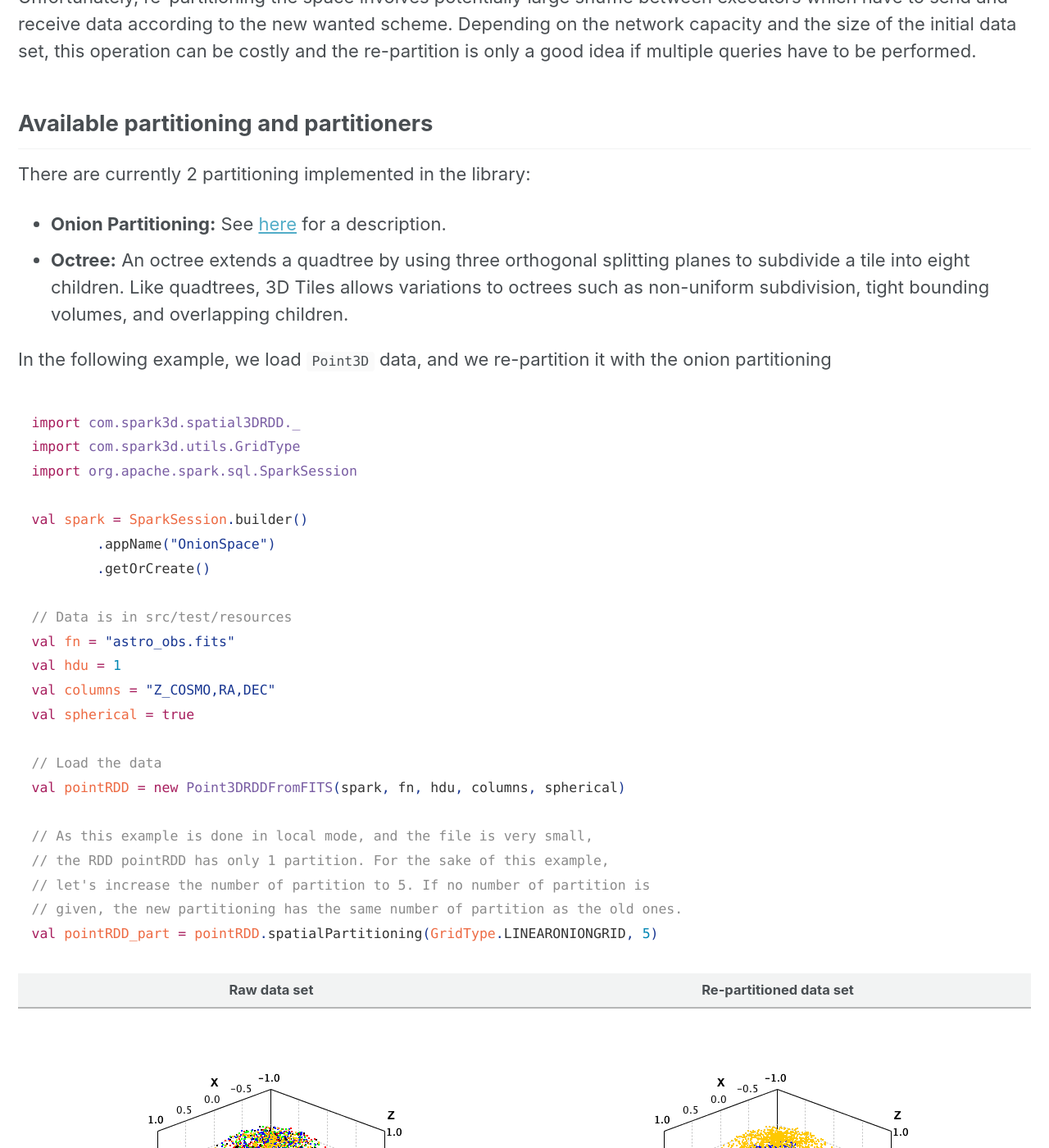
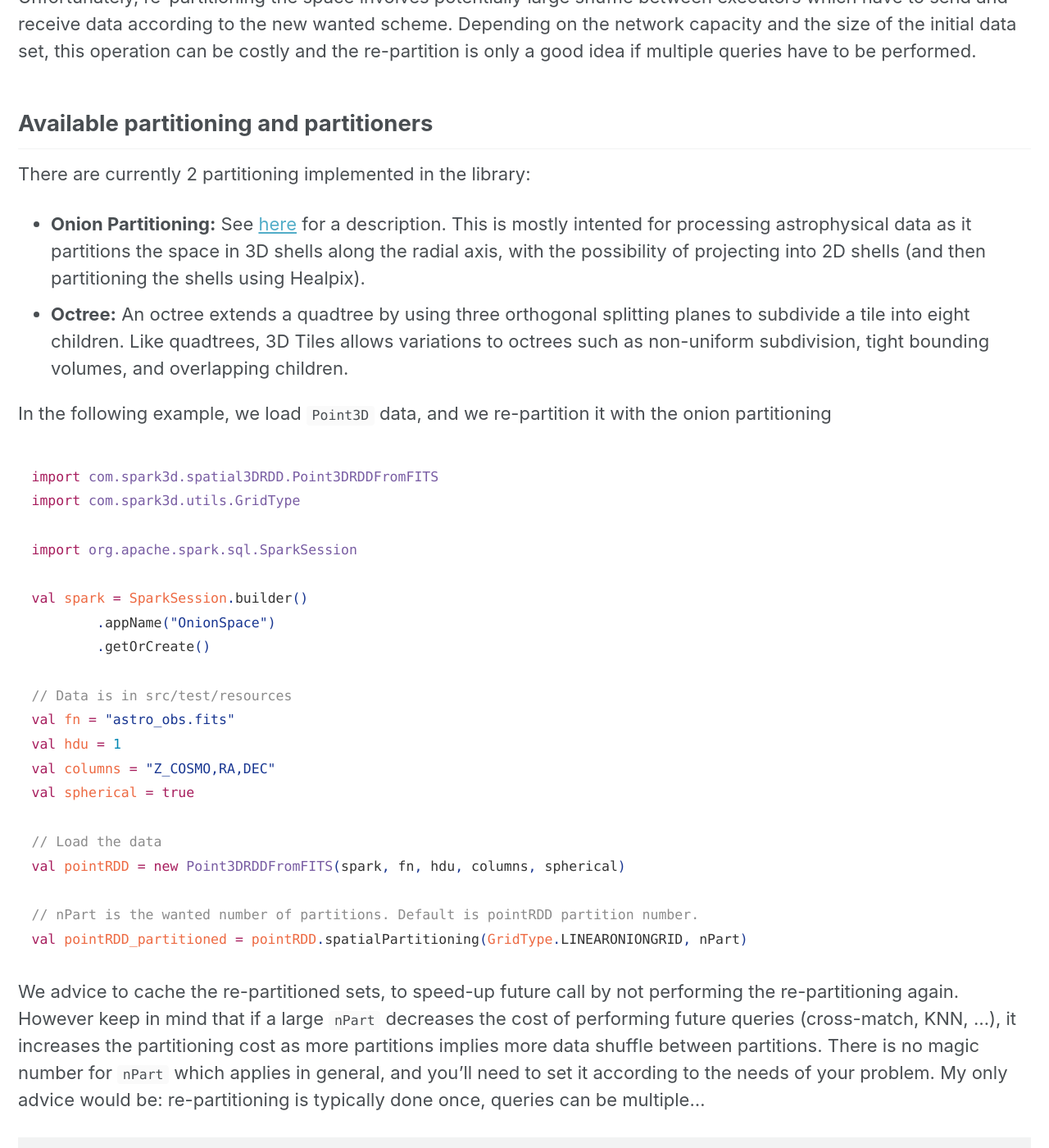
Before and after one commit to astrolabsoftware/spark3D, a Jekyll site: the page built from docs/03_partitioning.md, in a window 1280 px wide and 1400 px high, scrolled down 416 px. Shown: the whole window at 82% size. Built offline with Jekyll 4.4.1, drawn with Linux system fonts in a browser that asks for light colours; nearby versions of some CDN libraries.

Commit message:
Update tuto 2 & 3

````diff
--- a/docs/03_partitioning.md
+++ b/docs/03_partitioning.md
@@ -17,14 +17,15 @@ Unfortunately, re-partitioning the space involves potentially large shuffle betw
 
 There are currently 2 partitioning implemented in the library:
 
-- **Onion Partitioning:** See [here](https://github.com/JulienPeloton/spark3D/issues/11) for a description.
+- **Onion Partitioning:** See [here](https://github.com/JulienPeloton/spark3D/issues/11) for a description. This is mostly intented for processing astrophysical data as it partitions the space in 3D shells along the radial axis, with the possibility of projecting into 2D shells (and then partitioning the shells using Healpix).
 - **Octree:** An octree extends a quadtree by using three orthogonal splitting planes to subdivide a tile into eight children. Like quadtrees, 3D Tiles allows variations to octrees such as non-uniform subdivision, tight bounding volumes, and overlapping children.
 
 In the following example, we load `Point3D` data, and we re-partition it with the onion partitioning
 
 ```scala
-import com.spark3d.spatial3DRDD._
+import com.spark3d.spatial3DRDD.Point3DRDDFromFITS
 import com.spark3d.utils.GridType
+
 import org.apache.spark.sql.SparkSession
 
 val spark = SparkSession.builder()
@@ -40,12 +41,13 @@ val spherical = true
 // Load the data
 val pointRDD = new Point3DRDDFromFITS(spark, fn, hdu, columns, spherical)
 
-// As this example is done in local mode, and the file is very small,
-// the RDD pointRDD has only 1 partition. For the sake of this example,
-// let's increase the number of partition to 5. If no number of partition is
-// given, the new partitioning has the same number of partition as the old ones.
-val pointRDD_part = pointRDD.spatialPartitioning(GridType.LINEARONIONGRID, 5)
+// nPart is the wanted number of partitions. Default is pointRDD partition number.
+val pointRDD_partitioned = pointRDD.spatialPartitioning(GridType.LINEARONIONGRID, nPart)
 ```
+
+We advice to cache the re-partitioned sets, to speed-up future call by not performing the re-partitioning again.
+However keep in mind that if a large `nPart` decreases the cost of performing future queries (cross-match, KNN, ...), it increases the partitioning cost as more partitions implies more data shuffle between partitions. There is no magic number for `nPart` which applies in general, and you'll need to set it according to the needs of your problem. My only advice would be: re-partitioning is typically done once, queries can be multiple...
+
 
 | Raw data set | Re-partitioned data set
 |:---------:|:---------:
````
Also changed, not shown: docs/02_introduction.md (+14 -5 lines).
